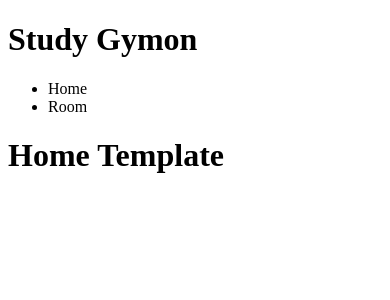
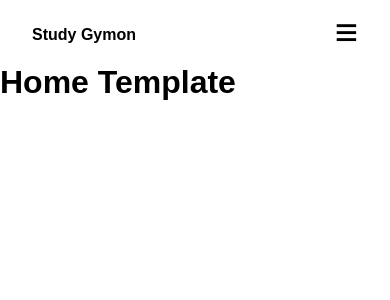
Before and after one commit to 7irelo/study-gymon-web, a Django app: page / in a window 390 px wide. Shown: the top 300 px of the page. Run offline with Django 5.2, Linux system fonts and the light colour scheme.

Commit message:
responsive nav

```diff
--- a/templates/main.html
+++ b/templates/main.html
@@ -1,14 +1,158 @@
 <!DOCTYPE html>
 <html lang="en">
-<head>
-    <meta charset="UTF-8">
-    <meta name="viewport" content="width=device-width, initial-scale=1.0">
-    <title>Document</title>
-</head>
-<body>
-    {% include 'navbar.html' %}
-    {% block content %}
+  <head>
+    <meta charset="UTF-8" />
+    <meta name="viewport" content="width=device-width, initial-scale=1.0" />
+    <title>Study Gymon</title>
+    <style>
+      /* Reset default styles */
+      * {
+        margin: 0;
+        padding: 0;
+        box-sizing: border-box;
+      }
 
-    {% endblock %}
-</body>
+      body {
+        height: 100vh;
+        font-family: Bahnschrift, sans-serif;
+        background-color: #fff;
+        /*background-image: url("background.jpg");*/
+        background-size: cover;
+        background-position: center;
+      }
+
+      li {
+        list-style: none;
+      }
+
+      a {
+        text-decoration: none;
+        color: #000;
+        font-size: 1rem;
+      }
+
+      a:hover {
+        color: aqua;
+      }
+
+      header {
+        position: relative;
+        padding: 0 2rem;
+      }
+
+      .navbar {
+        width: 100%;
+        height: 64px;
+        max-width: 1200px;
+        margin: 0 auto;
+        display: flex;
+        align-items: center;
+        justify-content: space-between;
+      }
+
+      .navbar .logo {
+        font-size: 1.5rem;
+        font-weight: bold;
+      }
+
+      .navbar .links {
+        display: flex;
+        gap: 2rem;
+      }
+
+      .action_btn {
+        background-color: green;
+        color: #fff;
+        padding: 0.5rem 1rem;
+        border: none;
+        outline: none;
+        border-radius: 20px;
+        font-size: 0.8rem;
+        font-weight: bold;
+        cursor: pointer;
+        transition: scale 0.2 ease;
+      }
+
+      .action_btn:hover {
+        scale: 1.05;
+        color: #fff;
+      }
+
+      .action_btn:active {
+        scale: 0.95;
+      }
+
+      .navbar .toggle_btn {
+        color: #000;
+        font-size: 2.5rem;
+        cursor: pointer;
+        display: none;
+      }
+
+      .dropdown_menu {
+        display: none;
+        position: absolute;
+        right: 2rem;
+        top: 64px;
+        height: 0;
+        width: 300px;
+        background: rgba(255, 255, 255, 0.1);
+        backdrop-filter: blur(15px);
+        border-radius: 10px;
+        overflow: hidden;
+        transition: height 0.2 cubic-bezier(0.175, 0.885, 0.32, 1.275);
+      }
+
+      .dropdown_menu.open {
+        height: 240px;
+      }
+
+      .dropdown_menu li {
+        padding: 0.7rem;
+        display: flex;
+        align-items: center;
+        justify-content: center;
+      }
+
+      .dropdown_menu .action_btn {
+        width: 100%;
+        text-align: center;
+      }
+
+      @media (max-width: 992px) {
+        .navbar .links,
+        .navbar .action_btn {
+          display: none;
+        }
+
+        .navbar .toggle_btn {
+          display: block;
+        }
+
+        .dropdown_menu {
+          display: block;
+        }
+      }
+
+      @media (max-width: 576px) {
+        .dropdown_menu {
+          left: 2rem;
+          width: unset;
+        }
+      }
+    </style>
+  </head>
+  <body>
+    {% include "navbar.html" %} {% block content %} {% endblock %}
+    <script>
+      const toggle_btn = document.getElementById("toggle_btn");
+      const dropdown_menu = document.getElementById("dropdown_menu");
+
+      toggle_btn.addEventListener("click", (event) => {
+        dropdown_menu.classList.toggle("open");
+        const isOpen = dropdown_menu.classList.contains("open");
+        toggle_btn.textContent = isOpen ? "⨯" : "≡";
+      });
+    </script>
+  </body>
 </html>
--- a/templates/navbar.html
+++ b/templates/navbar.html
@@ -1,11 +1,24 @@
+{% block content %}
+
 <header>
-    <div>
-        <h1>Study Gymon</h1>
-    </div>
-    <div>
-        <ul>
-            <li><a>Home</a></li>
-            <li><a>Room</a></li>
-        </ul>
-    </div>
+  <nav class="navbar">
+    <div class="logo"><a href="/">Study Gymon</a></div>
+    <ul class="links">
+      <li><a href="/">Home</a></li>
+      <li><a href="/">About</a></li>
+      <li><a href="/">Services</a></li>
+      <li><a href="/">Contact</a></li>
+    </ul>
+    <a class="action_btn">Get Started</a>
+    <div class="toggle_btn" id="toggle_btn">&Congruent;</div>
+  </nav>
+  <div class="dropdown_menu" id="dropdown_menu">
+    <li><a href="/">Home</a></li>
+    <li><a href="/">About</a></li>
+    <li><a href="/">Services</a></li>
+    <li><a href="/">Contact</a></li>
+    <li><a class="action_btn">Get Started</a></li>
+  </div>
 </header>
+
+{% endblock %}
```
